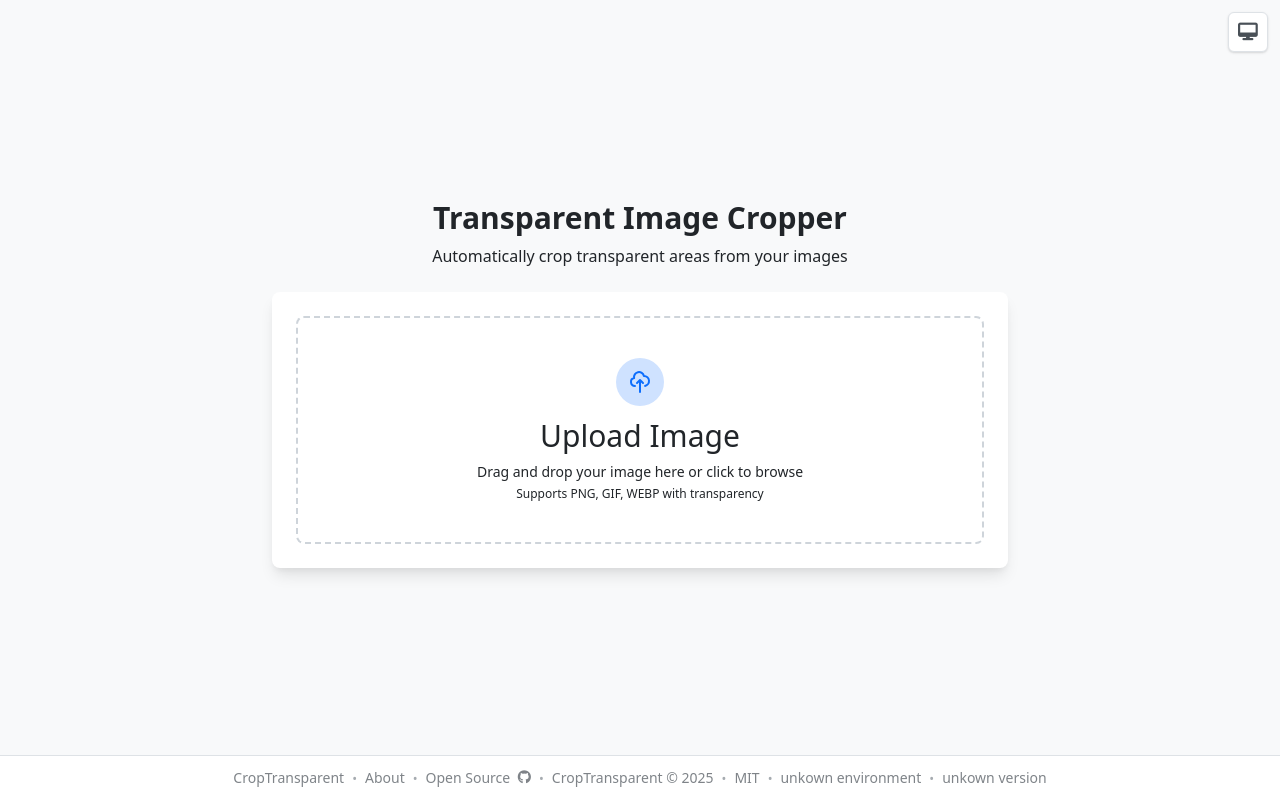
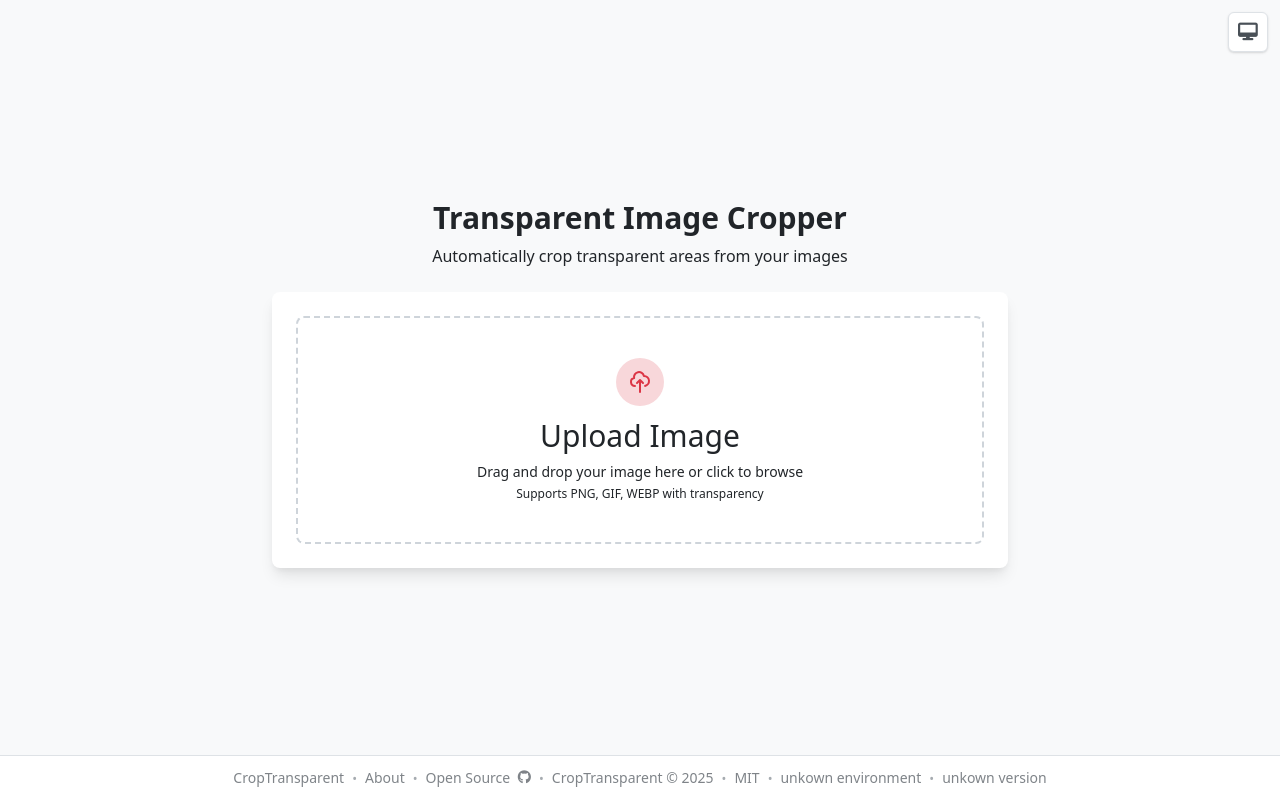
Before and after one commit to Pianonic/CropTransparent, a Flask app: page / in a window 1280 px wide. Run offline with Flask 3, Linux system fonts and the light colour scheme.

Commit message:
Update accent color variables to use red theme
resolve #3

```diff
--- a/src/static/css/main.css
+++ b/src/static/css/main.css
@@ -28,10 +28,9 @@
   --red-dark-hover: #ef4444;
   --red-bg-subtle-light: #f8d7da;
   --red-bg-subtle-dark: #5c2a2e;
-
-  --accent-active: var(--blue-light);
-  --accent-active-hover: var(--blue-light-hover);
-  --accent-active-bg-subtle: var(--blue-bg-subtle-light);
+  --accent-active: var(--red-light);
+  --accent-active-hover: var(--red-light-hover);
+  --accent-active-bg-subtle: var(--red-bg-subtle-light);
   --accent-active-text: var(--text-on-accent-light);
 
   --border-dropzone-hover: var(--accent-active);
```
